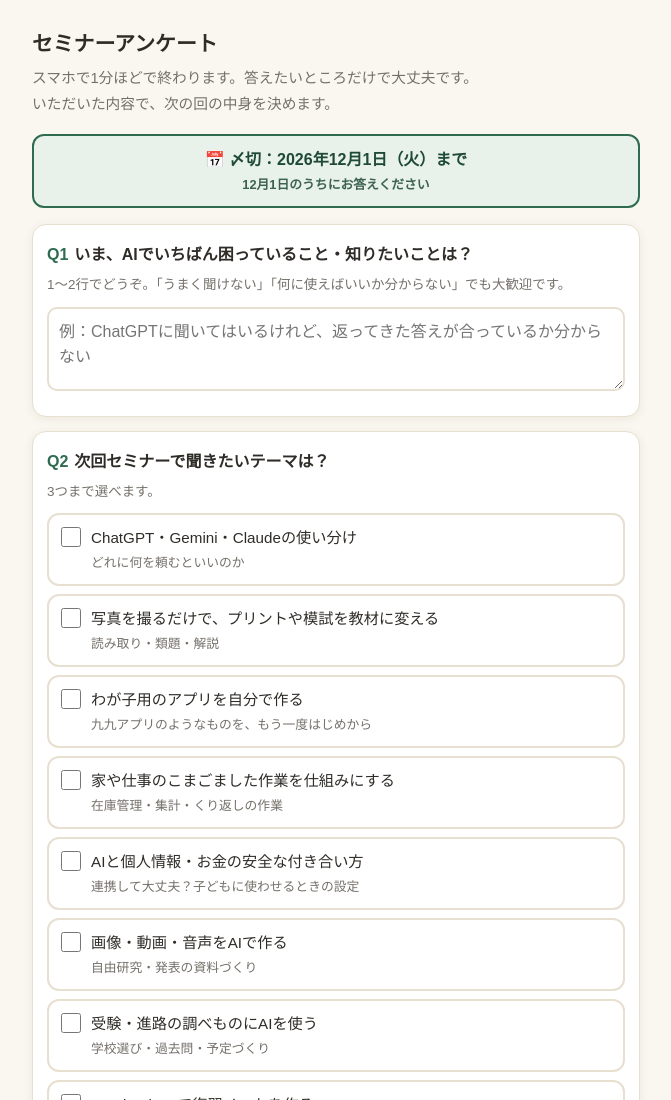
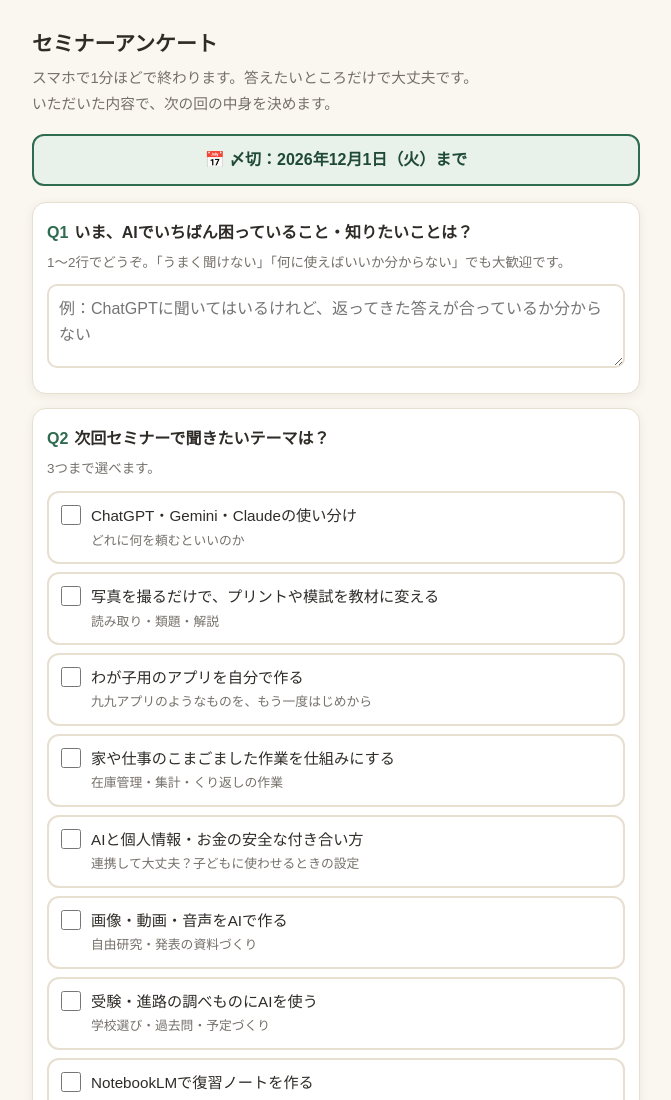
Before and after one commit to smanato/oyako-learning-atelier, a plain HTML site: page survey/index.html in a window 1280 px wide. Shown: the top 1100 px of the page, without its empty margins (304-975 px from the left). Drawn offline with Linux system fonts and the light colour scheme.

Commit message:
アンケート: 上部の〆切から補足の一行を外す
Co-Authored-By: Claude Opus 5 <noreply@anthropic.com>

```diff
--- a/survey/index.html
+++ b/survey/index.html
@@ -75,7 +75,7 @@
 <main>
   <h1>セミナーアンケート</h1>
   <p class="lead">スマホで1分ほどで終わります。答えたいところだけで大丈夫です。<br>いただいた内容で、次の回の中身を決めます。</p>
-  <p class="deadline">📅 〆切：2026年12月1日（火）まで<small>12月1日のうちにお答えください</small></p>
+  <p class="deadline">📅 〆切：2026年12月1日（火）まで</p>
 
   <form id="form">
     <div class="panel">
```
